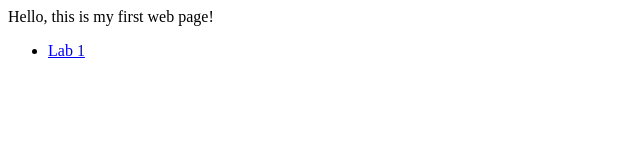
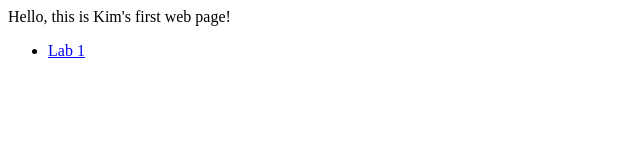
Before and after one commit to Kimmm-c/COMP1537_lab1, a plain HTML site: page index.html in a window 1280 px wide. Shown: the full height of the page, 0-640 px from the left. Drawn offline with Linux system fonts and the light colour scheme.

Commit message:
page's name update

```diff
--- a/index.html
+++ b/index.html
@@ -1,3 +1,4 @@
+<!-- https://eloquent-goldberg-4400f9.netlify.app link to website -->
 <html>
     <head>
 		<title>
@@ -7,7 +8,7 @@
     </head>
 
     <body>
-        Hello, this is my first web page!
+        Hello, this is Kim's first web page!
 
 
         <ul>
```
Also changed, not shown: Lab2/lab2_PartC.html (added, +12 -0 lines).
